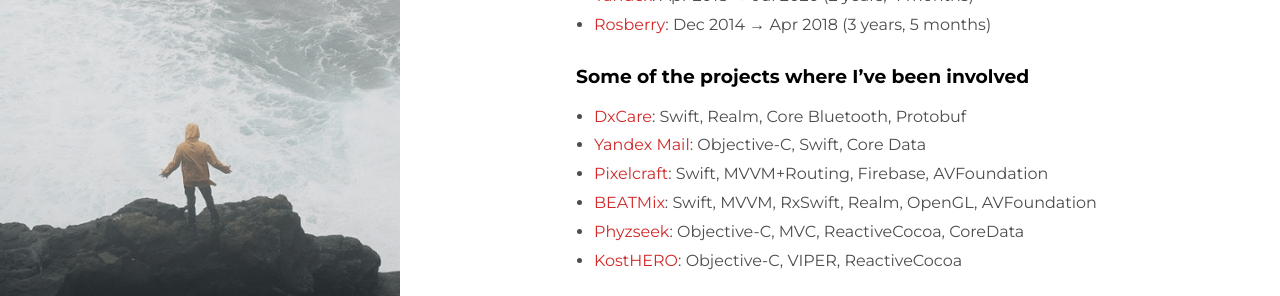
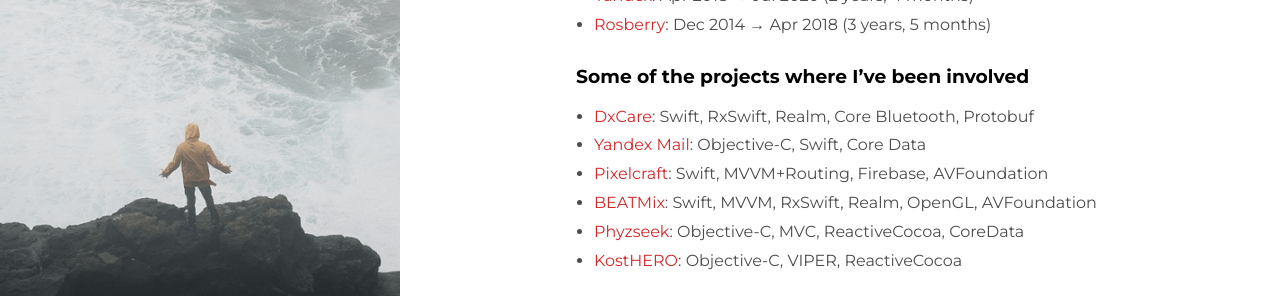
Before and after one commit to Otbivnoe/Otbivnoe.github.io, a Jekyll site: the page built from tabs/about.md, in a window 1280 px wide and 975 px high. Shown: the part 613-909 px from the top of the window. Built offline with Jekyll 4.4.1, drawn with Linux system fonts in a browser that asks for light colours.

Commit message:
Adjust `DxCare` project on About tab

```diff
--- a/tabs/about.md
+++ b/tabs/about.md
@@ -21,7 +21,7 @@ I am a professional iOS Developer since 2014, who specializes in building high-q
 
 ### Some of the projects where I've been involved
 
-- [DxCare](https://apps.apple.com/us/app/dx-care/id1540765494): Swift, Realm, Core Bluetooth, Protobuf
+- [DxCare](https://apps.apple.com/us/app/dx-care/id1540765494): Swift, RxSwift, Realm, Core Bluetooth, Protobuf
 - [Yandex Mail](https://apps.apple.com/us/app/yandex-mail-email-app/id441785419): Objective-C, Swift, Core Data
 - [Pixelcraft](https://itunes.apple.com/us/app/pixelcraft-color-by-number-art/id1303437993?mt=8): Swift, MVVM+Routing, Firebase, AVFoundation
 - [BEATMix](https://itunes.apple.com/us/app/beatmix/id1227356223): Swift, MVVM, RxSwift, Realm, OpenGL, AVFoundation
```
